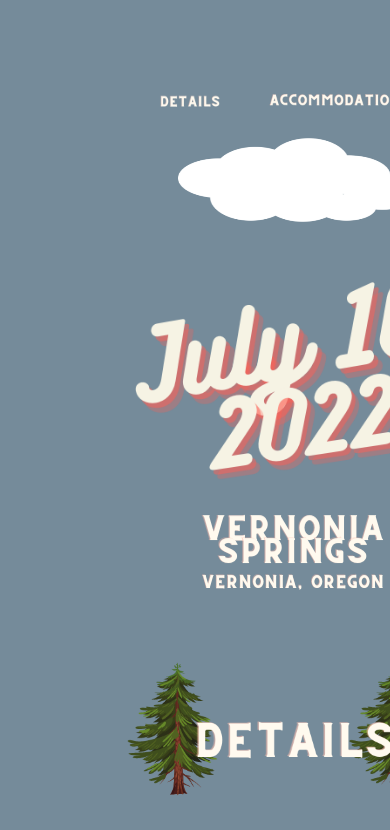
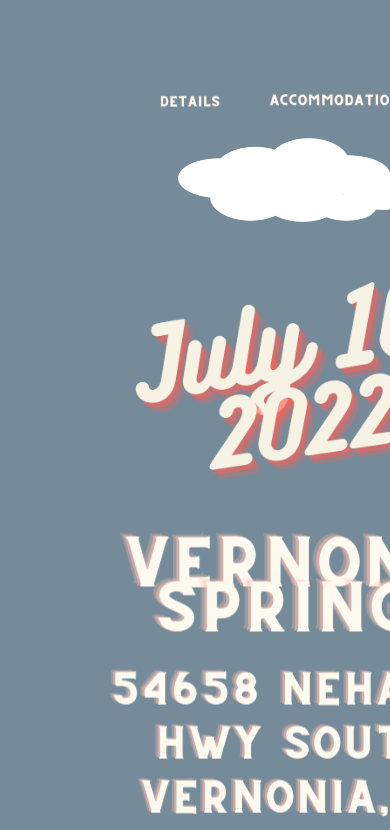
Before and after one commit to haleyswain/haygoodluking, a Vue app: page / in a window 390 px wide. Shown: the top 830 px of the page. Built offline with nearby package versions, Linux system fonts and the light colour scheme.

Commit message:
add venue address

```diff
--- a/src/views/Home.vue
+++ b/src/views/Home.vue
@@ -8,6 +8,7 @@
     <div class="section1">
       <div class="date"></div>
       <div class="location"></div>
+      <div class="location-address"></div>
     </div>
     <div class="section2" ref="weekend">
       <Weekend />
@@ -57,10 +58,13 @@
 }
 .section1 {
   width: 100%;
-  height: 500px;
+  height: 650px;
   display: flex;
   flex-direction: column;
   align-items: center;
+  @media (max-width: 600px) {
+    height: 750px
+  }
 }
 .date {
   background: transparent url(../assets/date.png) no-repeat;
@@ -75,20 +79,23 @@
     margin: auto;
     top: 85px;
     left: 60px;
+    height: 75%;
   }
 }
 .location {
-    background: transparent url(../assets/Vernonia-Springs.png) no-repeat;
-    height: 45%;
+    background: transparent url(../assets/vernonia-springs.png) no-repeat;
+    height: 75%;
     width: 50%;
     position: relative;
-    left: 25%;
+    left: 35%;
+    top: -80px;
+    background-size: 50%;
     @media (max-width: 600px) {
-      background: transparent url(../assets/Vernonia-Springs.png) 40% no-repeat;
+      background: transparent url(../assets/vernonia-springs.png) 40% no-repeat;
       margin: auto;
-      width: 50%;
-      top: 50px;
-      height: 40%;
+      width: 68%;
+      top: 20px;
+      height: 703px;
       left: -5%;
   }
 }
--- a/src/views/Weekend.vue
+++ b/src/views/Weekend.vue
@@ -21,7 +21,10 @@
   display: flex;
   justify-content: center;
   flex-direction: column;
-  margin-right: 15%;
+  margin-right: none;
+  @media (max-width: 600px) {
+    margin-right: 15%;
+  }
 }
 .header {
   background: center transparent url(../assets/details-header.png) no-repeat;
```
Also changed, not shown: src/assets/Vernonia-Springs.png.
